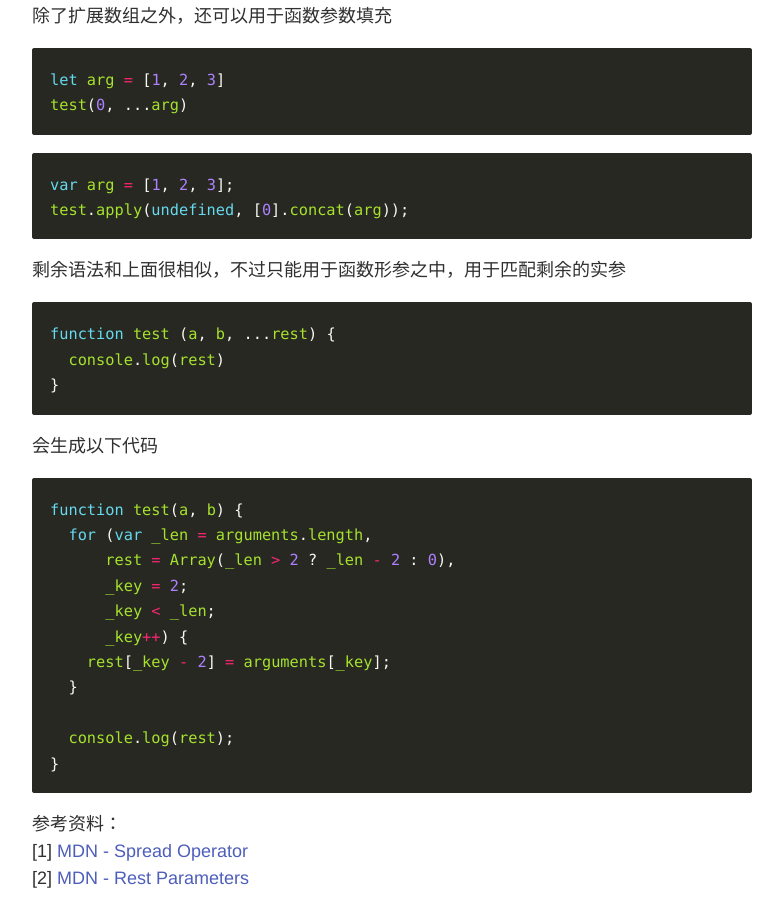
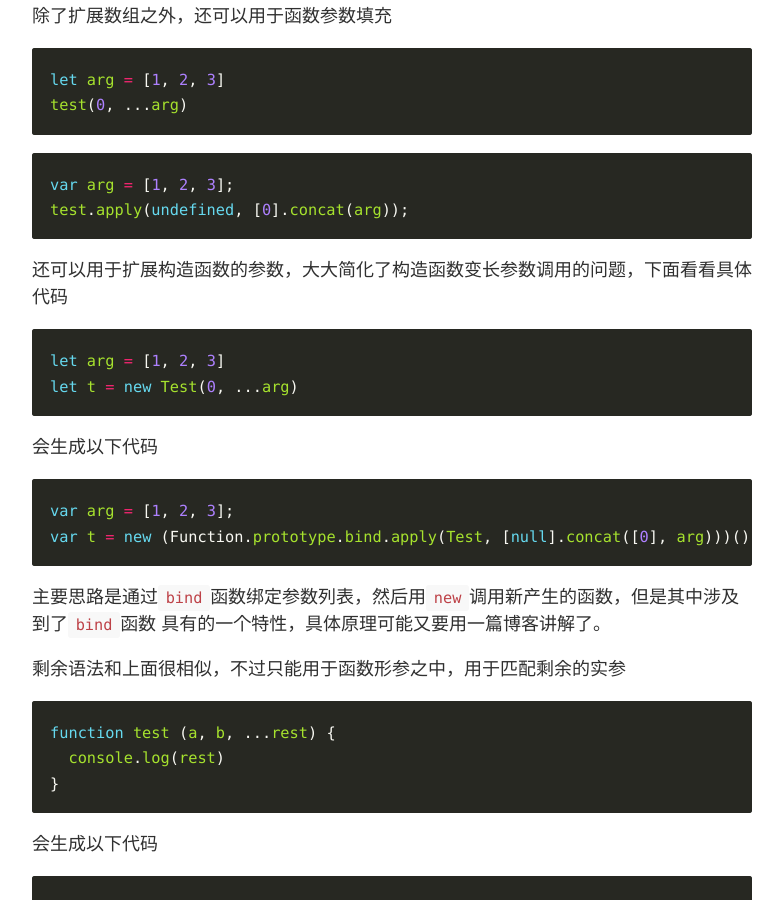
Before and after one commit to skylerlee/codelet, a Jekyll site: the page built from _posts/2016-12-22-javascript-spread-rest.md, in a window 1280 px wide and 900 px high, scrolled down 1643 px. Shown: the whole window, without its empty margins (248-1031 px from the left). Built offline with Jekyll 4.4.1, drawn with Linux system fonts in a browser that asks for light colours.

Commit message:
Update post

````diff
--- a/_posts/2016-12-22-javascript-spread-rest.md
+++ b/_posts/2016-12-22-javascript-spread-rest.md
@@ -81,6 +81,23 @@ var arg = [1, 2, 3];
 test.apply(undefined, [0].concat(arg));
 ```
 
+还可以用于扩展构造函数的参数，大大简化了构造函数变长参数调用的问题，下面看看具体代码
+
+```js
+let arg = [1, 2, 3]
+let t = new Test(0, ...arg)
+```
+
+会生成以下代码
+
+```js
+var arg = [1, 2, 3];
+var t = new (Function.prototype.bind.apply(Test, [null].concat([0], arg)))();
+```
+
+主要思路是通过`bind`函数绑定参数列表，然后用`new`调用新产生的函数，但是其中涉及到了`bind`函数
+具有的一个特性，具体原理可能又要用一篇博客讲解了。
+
 剩余语法和上面很相似，不过只能用于函数形参之中，用于匹配剩余的实参
 
 ```js
````
